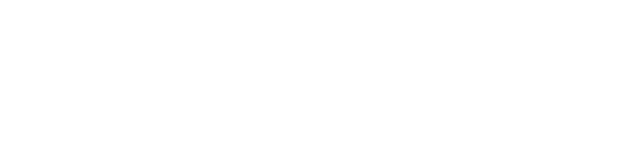
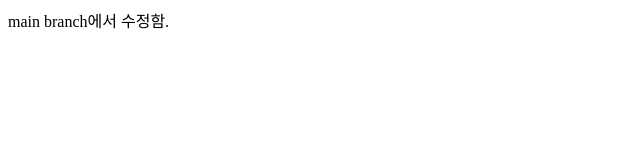
Before and after one commit to jhm010234/git-blog, a plain HTML site: page dev.html in a window 1280 px wide. Shown: the whole page, without its empty margins (0-640 px from the left). Drawn offline with Linux system fonts and the light colour scheme.

Commit message:
Update dev.html

```diff
--- a/dev.html
+++ b/dev.html
@@ -5,5 +5,7 @@
     <meta name="viewport" content="width=device-width, initial-scale=1.0" />
     <title>dev.html</title>
   </head>
-  <body></body>
+  <body>
+    main branch에서 수정함.
+  </body>
 </html>
```
